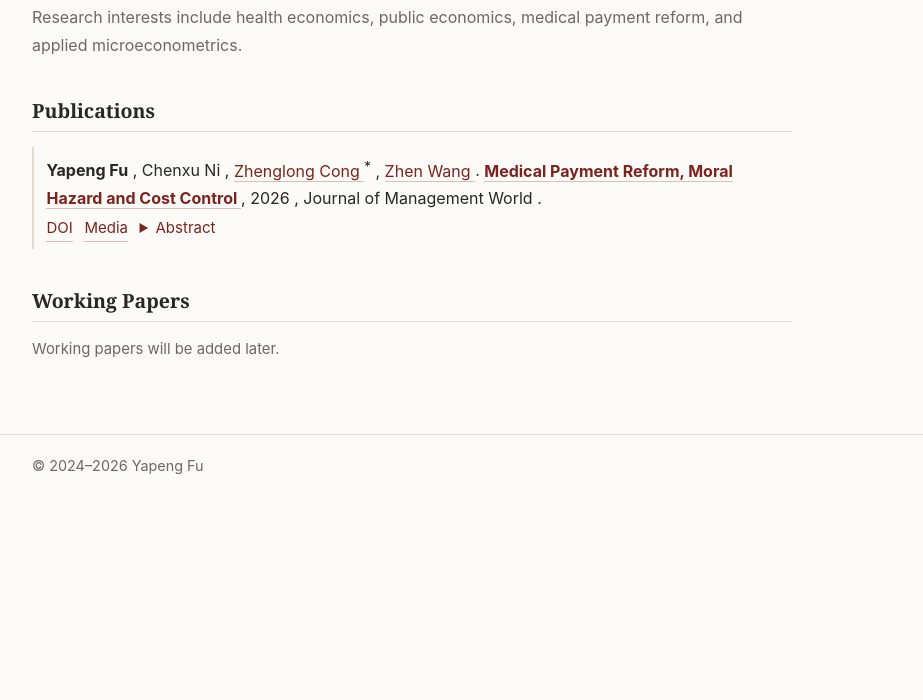
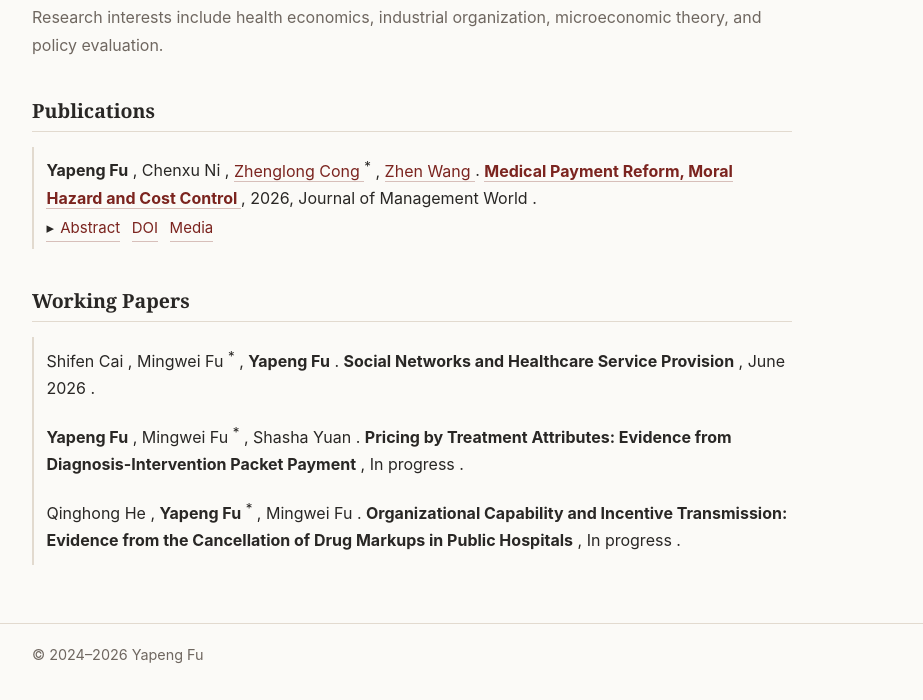
Before and after one commit to fyapeng/fyapeng.github.io, an Astro site: page /en/research in a window 1280 px wide. Shown: the part 150-850 px from the top of the page, without its empty margins (178-1101 px from the left). Before the commit the page ends 800 px from the top, so only its background shows below. Built offline with nearby package versions, Linux system fonts and the light colour scheme; Astro itself is replaced by a stand-in of ours.

Commit message:
Add working papers and stabilize abstract toggle

```diff
--- a/src/components/PublicationItem.astro
+++ b/src/components/PublicationItem.astro
@@ -11,7 +11,17 @@ const { paper, lang = "zh" } = Astro.props;
 const separator = lang === "zh" ? "、" : ", ";
 const abstractLabel = lang === "zh" ? "摘要" : "Abstract";
 const citationSuffix = lang === "zh" ? "。" : ".";
-const titleUrl = paper.links[lang][0]?.url;
+const links = paper.links?.[lang] ?? [];
+const titleUrl = links[0]?.url;
+const abstractText = paper.abstract?.[lang];
+const abstractId = `abstract-${lang}-${paper.title.en
+  .toLowerCase()
+  .replace(/[^a-z0-9]+/g, "-")
+  .replace(/^-|-$/g, "")}`;
+const citationMeta = [
+  paper.date?.[lang] ?? (paper.year ? String(paper.year) : ""),
+  paper.journal?.[lang] ?? paper.status?.[lang] ?? ""
+].filter(Boolean);
 ---
 
 <article class="publication">
@@ -41,23 +51,58 @@ const titleUrl = paper.links[lang][0]?.url;
         <span class="publication__title">{paper.title[lang]}</span>
       )
     }
+    {
+      citationMeta.length > 0 && (
+        <>
           <span>{lang === "zh" ? "，" : ", "}</span>
-    <span>{paper.year}</span>
-    <span>{lang === "zh" ? "，" : ", "}</span>
-    <span>{paper.journal[lang]}</span>
+          <span>{citationMeta.join(lang === "zh" ? "，" : ", ")}</span>
+        </>
+      )
+    }
     <span>{citationSuffix}</span>
   </p>
+  {
+    (abstractText || links.length > 0) && (
       <div class="publication__actions">
         {
-      paper.links[lang].map((link) => (
+          abstractText && (
+            <button
+              class="publication__abstract-toggle"
+              type="button"
+              aria-expanded="false"
+              aria-controls={abstractId}
+              data-abstract-toggle
+            >
+              {abstractLabel}
+            </button>
+          )
+        }
+        {
+          links.map((link) => (
             <a href={link.url} target="_blank" rel="noopener noreferrer">
               {link.label}
             </a>
           ))
         }
-    <details class="publication__abstract">
-      <summary>{abstractLabel}</summary>
-      <p>{paper.abstract[lang]}</p>
-    </details>
+        {abstractText && <p id={abstractId} class="publication__abstract-text" hidden>{abstractText}</p>}
       </div>
+    )
+  }
 </article>
+
+<script is:inline>
+  if (!window.__publicationAbstractToggleBound) {
+    window.__publicationAbstractToggleBound = true;
+    document.addEventListener("click", (event) => {
+      const button = event.target.closest("[data-abstract-toggle]");
+      if (!(button instanceof HTMLButtonElement)) return;
+
+      const targetId = button.getAttribute("aria-controls");
+      const target = targetId ? document.getElementById(targetId) : null;
+      const expanded = button.getAttribute("aria-expanded") === "true";
+
+      button.setAttribute("aria-expanded", String(!expanded));
+      if (target) target.hidden = expanded;
+    });
+  }
+</script>
--- a/src/data/cv.en.ts
+++ b/src/data/cv.en.ts
@@ -40,7 +40,11 @@ export const cvEn = {
     {
       kind: "list",
       title: "Working Papers",
-      items: []
+      items: [
+        "Shifen Cai, Mingwei Fu*, Yapeng Fu (June 2026): Social Networks and Healthcare Service Provision.",
+        "Yapeng Fu, Mingwei Fu*, Shasha Yuan: Pricing by Treatment Attributes: Evidence from Diagnosis-Intervention Packet Payment, in progress.",
+        "Qinghong He, Yapeng Fu*, Mingwei Fu: Organizational Capability and Incentive Transmission: Evidence from the Cancellation of Drug Markups in Public Hospitals, in progress."
+      ]
     },
     {
       kind: "list",
--- a/src/data/cv.zh.ts
+++ b/src/data/cv.zh.ts
@@ -40,7 +40,11 @@ export const cvZh = {
     {
       kind: "list",
       title: "工作论文",
-      items: []
+      items: [
+        "蔡诗芬、付明卫*、付亚鹏（2026年6月）：社会网络与医疗服务供给。",
+        "付亚鹏、付明卫*、袁莎莎：按诊疗属性定价：来自按病种分值付费的证据，正在进行中。",
+        "何庆红、付亚鹏*、付明卫：组织能力与激励传导：来自公立医院药品加成取消的证据，正在进行中。"
+      ]
     },
     {
       kind: "list",
--- a/src/data/papers.ts
+++ b/src/data/papers.ts
@@ -15,10 +15,12 @@ export interface PaperLink {
 export interface Paper {
   title: Record<Locale, string>;
   authors: Record<Locale, PaperAuthor[]>;
-  year: number;
-  journal: Record<Locale, string>;
-  links: Record<Locale, PaperLink[]>;
-  abstract: Record<Locale, string>;
+  year?: number;
+  date?: Record<Locale, string>;
+  journal?: Record<Locale, string>;
+  status?: Record<Locale, string>;
+  links?: Partial<Record<Locale, PaperLink[]>>;
+  abstract?: Partial<Record<Locale, string>>;
 }
 
 export const papers: {
@@ -66,5 +68,72 @@ export const papers: {
       }
     }
   ],
-  workingPapers: []
+  workingPapers: [
+    {
+      title: {
+        zh: "社会网络与医疗服务供给",
+        en: "Social Networks and Healthcare Service Provision"
+      },
+      authors: {
+        zh: [
+          { name: "蔡诗芬" },
+          { name: "付明卫", corresponding: true },
+          { name: "付亚鹏", me: true }
+        ],
+        en: [
+          { name: "Shifen Cai" },
+          { name: "Mingwei Fu", corresponding: true },
+          { name: "Yapeng Fu", me: true }
+        ]
+      },
+      date: {
+        zh: "2026年6月",
+        en: "June 2026"
+      }
+    },
+    {
+      title: {
+        zh: "按诊疗属性定价：来自按病种分值付费的证据",
+        en: "Pricing by Treatment Attributes: Evidence from Diagnosis-Intervention Packet Payment"
+      },
+      authors: {
+        zh: [
+          { name: "付亚鹏", me: true },
+          { name: "付明卫", corresponding: true },
+          { name: "袁莎莎" }
+        ],
+        en: [
+          { name: "Yapeng Fu", me: true },
+          { name: "Mingwei Fu", corresponding: true },
+          { name: "Shasha Yuan" }
+        ]
+      },
+      status: {
+        zh: "正在进行中",
+        en: "In progress"
+      }
+    },
+    {
+      title: {
+        zh: "组织能力与激励传导：来自公立医院药品加成取消的证据",
+        en: "Organizational Capability and Incentive Transmission: Evidence from the Cancellation of Drug Markups in Public Hospitals"
+      },
+      authors: {
+        zh: [
+          { name: "何庆红" },
+          { name: "付亚鹏", me: true, corresponding: true },
+          { name: "付明卫" }
+        ],
+        en: [
+          { name: "Qinghong He" },
+          { name: "Yapeng Fu", me: true, corresponding: true },
+          { name: "Mingwei Fu" }
+        ]
+      },
+      status: {
+        zh: "正在进行中",
+        en: "In progress"
+      }
+    }
+  ]
 };
--- a/src/pages/en/research/index.astro
+++ b/src/pages/en/research/index.astro
@@ -7,7 +7,7 @@ import SiteLayout from "../../../layouts/SiteLayout.astro";
 <SiteLayout lang="en" active="research" title="Research">
   <header class="page-header section--reading">
     <h1>Research</h1>
-    <p>Research interests include health economics, public economics, medical payment reform, and applied microeconometrics.</p>
+    <p>Research interests include health economics, industrial organization, microeconomic theory, and policy evaluation.</p>
   </header>
 
   <section class="section section--reading">
--- a/src/pages/research/index.astro
+++ b/src/pages/research/index.astro
@@ -7,7 +7,7 @@ import SiteLayout from "../../layouts/SiteLayout.astro";
 <SiteLayout lang="zh" active="research" title="研究">
   <header class="page-header section--reading">
     <h1>研究</h1>
-    <p>研究主题包括健康经济学、公共经济学、医保支付改革与微观计量。</p>
+    <p>研究领域包括健康经济学、产业组织、微观理论与政策评估。</p>
   </header>
 
   <section class="section section--reading">
--- a/src/styles/global.css
+++ b/src/styles/global.css
@@ -439,25 +439,45 @@ ul {
   font-weight: 700;
 }
 
-.publication__abstract {
-  display: inline;
-  margin: 0;
+.publication__actions a {
+  order: 1;
 }
 
-.publication__abstract summary {
+.publication__abstract-toggle {
+  order: 0;
+  appearance: none;
+  border: 0;
+  border-bottom: 1px solid rgba(123, 36, 31, 0.28);
+  border-radius: 0;
+  padding: 0;
+  background: transparent;
+  color: var(--color-accent);
   cursor: pointer;
-  color: var(--color-accent);
-  width: fit-content;
+  font: inherit;
+  line-height: inherit;
 }
 
-.publication__abstract p {
+.publication__abstract-toggle::before {
+  content: "▸";
+  color: var(--color-text);
+  margin-right: 0.12rem;
+}
+
+.publication__abstract-toggle[aria-expanded="true"]::before {
+  content: "▾";
+}
+
+.publication__abstract-toggle:hover {
+  color: #521714;
+  border-color: currentColor;
+}
+
+.publication__abstract-text {
   color: #333;
+  flex-basis: 100%;
+  order: 2;
   margin: 0.55rem 0 0;
   font-size: 0.95rem;
-}
-
-.publication__abstract[open] {
-  flex-basis: 100%;
 }
 
 .feature-card,
```
Lines whose indentation alone changed are shown as unchanged.
